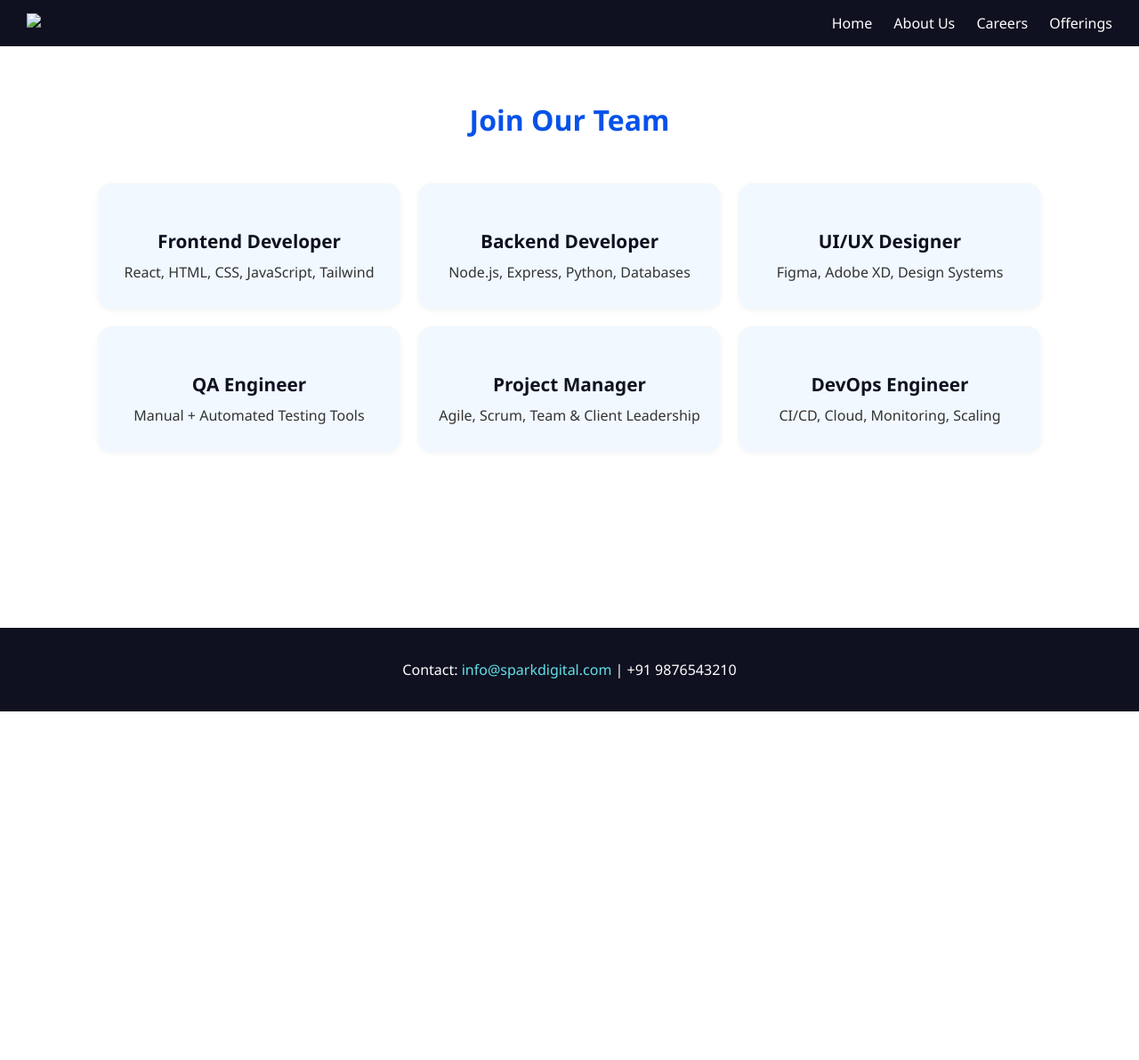
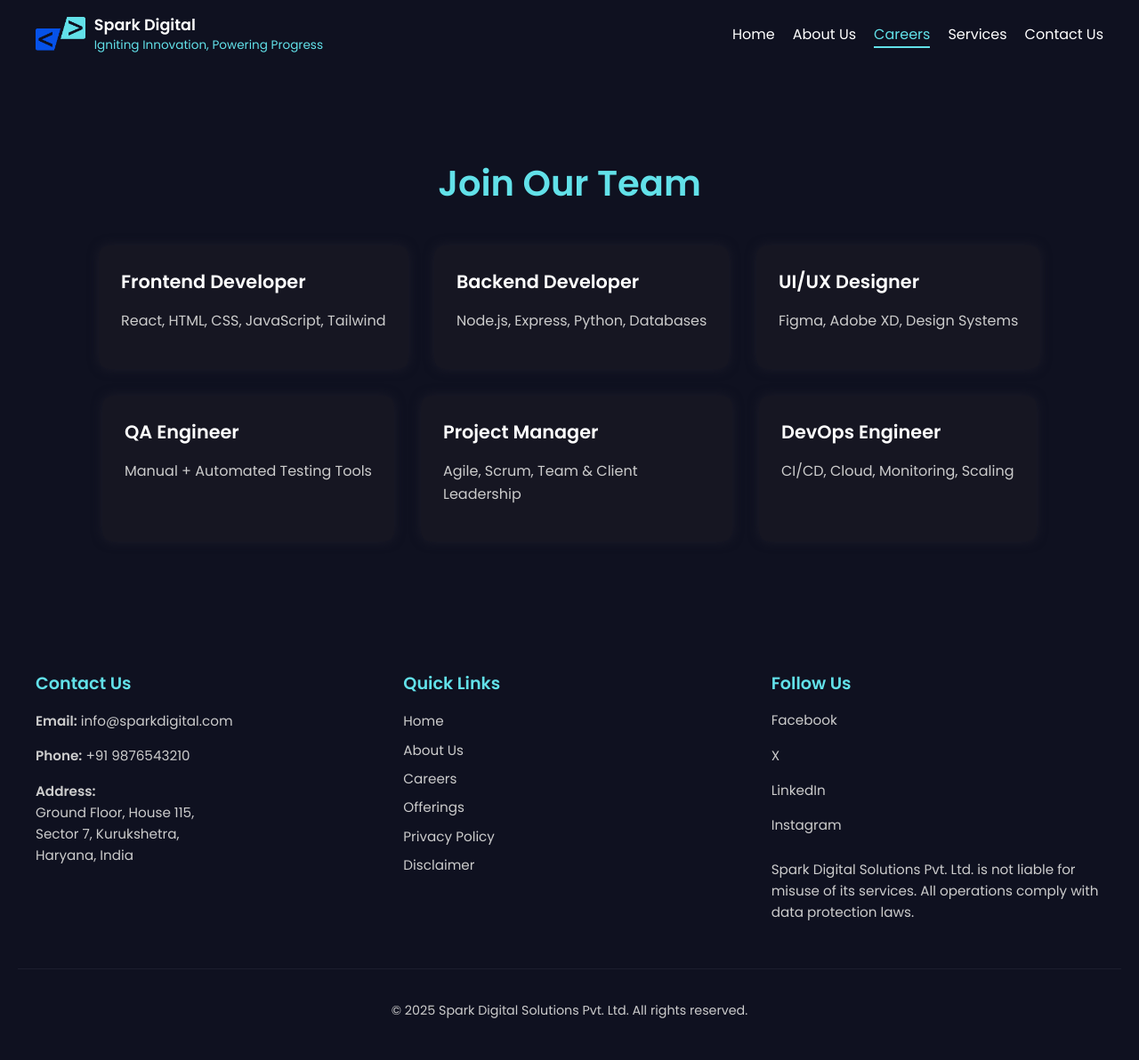
Before and after one commit to ErDevanshgupta/Spark-Digital, a plain HTML site: page careers.html in a window 1280 px wide. Shown: the whole page at 89% size. Before the commit the page ends 800 px from the top, so only its background shows below. Drawn offline with nearby package versions, Linux system fonts and the light colour scheme.

Commit message:
Update careers.html

```diff
--- a/careers.html
+++ b/careers.html
@@ -3,155 +3,378 @@
 <head>
   <meta charset="UTF-8" />
   <meta name="viewport" content="width=device-width, initial-scale=1.0"/>
-  <title>Careers - Spark</title>
+  <title>Careers | Spark Digital Solutions</title>
+  <link href="https://fonts.googleapis.com/css2?family=Poppins:wght@400;600&display=swap" rel="stylesheet" />
+  <link href="https://unpkg.com/aos@2.3.1/dist/aos.css" rel="stylesheet" />
   <style>
+    /* BASE */
 body {
-      font-family: 'Segoe UI', sans-serif;
+  font-family: "Poppins", sans-serif;
   margin: 0;
+  background-color: #0f1120;
+  color: #ffffffcc;
   display: flex;
   flex-direction: column;
   min-height: 100vh;
-      background-color: #ffffff;
-      color: #0f1120;
+}
+
+/* HEADINGS & TEXT */
+h1 {
+  text-align: center;
+  color: #62e1e9;
+  font-size: 2.5rem;
+  margin-top: 40px;
+}
+
+p {
+  font-size: 1.05em;
+  line-height: 1.7;
+  color: #cccccc;
+}
+
+/* NAVBAR */
+header,
+.navbar {
+  background-color: #0f1120 !important;
 }
 
 .navbar {
-      background-color: #0f1120;
   padding: 15px 30px;
+}
+
+.nav-container {
   display: flex;
   justify-content: space-between;
   align-items: center;
+  max-width: 1200px;
+  margin: auto;
+  flex-wrap: wrap;
 }
 
-    .nav-links a {
+.nav-logo {
+  display: flex;
+  align-items: center;
+  gap: 10px;
+  text-decoration: none;
+}
+
+.nav-logo img {
+  height: 40px;
+}
+
+.brand-text {
+  display: flex;
+  flex-direction: column;
+}
+
+.brand-name {
+  color: #ffffff;
+  font-weight: 600;
+  font-size: 1.1em;
+}
+
+.brand-slogan {
+  color: #62e1e9;
+  font-size: 0.85em;
+}
+
+.nav-menu {
+  list-style: none;
+  display: flex;
+  gap: 20px;
+  margin: 0;
+  padding: 0;
+}
+
+.nav-menu li a {
+  position: relative;
   color: white;
-      margin-left: 20px;
   text-decoration: none;
+  font-weight: 500;
   transition: all 0.3s ease;
 }
 
-    .nav-links a:hover {
-      color: #62e1e9;
-      font-size: 1.1em;
+/* Underline animation */
+.nav-menu li a::after {
+  content: "";
+  position: absolute;
+  left: 0;
+  bottom: -4px;
+  width: 0;
+  height: 2px;
+  background-color: #62e1e9;
+  transition: width 0.3s ease;
 }
 
-    main {
-      padding: 40px 20px;
-      flex: 1;
+.nav-menu li a:hover::after,
+.nav-menu li a.active::after {
+  width: 100%;
 }
 
-    h1 {
-      text-align: center;
-      margin-bottom: 30px;
-      color: #0652e9;
+.nav-menu li a:hover,
+.nav-menu li a.active {
+  color: #62e1e9;
 }
 
-    .services-grid {
-      display: flex;
-      justify-content: center;
-      flex-wrap: wrap;
-      gap: 20px;
-      padding: 20px;
-      text-align: center;
+/* MOBILE NAV */
+.menu-icon {
+  display: none;
+  font-size: 1.5em;
+  cursor: pointer;
+  color: white;
 }
 
-    .service-card {
-      flex: 1 1 250px;
-      background-color: #f1f8ff;
-      padding: 30px 20px;
-      border-radius: 16px;
-      box-shadow: 0 2px 6px rgba(0, 0, 0, 0.05);
-      transition: transform 0.3s ease;
-      max-width: 300px;
+#menu-toggle {
+  display: none;
 }
 
-    .service-card:hover {
-      transform: scale(1.03);
-      background-color: #e7f3ff;
+/* RESPONSIVE NAV */
+@media (max-width: 768px) {
+  .nav-menu {
+    display: none;
+    flex-direction: column;
+    width: 100%;
+    background-color: #0f1120;
+    margin-top: 10px;
+    padding: 10px 0;
   }
 
-    .service-card h3 {
-      color: #0f1120;
-      font-size: 1.3em;
+  #menu-toggle:checked + .menu-icon + .nav-menu {
+    display: flex;
+  }
+
+  .menu-icon {
+    display: block;
+  }
+}
+
+/* MAIN CONTENT */
+main {
+  padding: 60px 20px;
+  flex: 1;
+  max-width: 1200px;
+  margin: auto;
+}
+
+/* JOBS GRID */
+.jobs-grid {
+  display: flex;
+  flex-wrap: wrap;
+  gap: 30px;
+  justify-content: center;
+  margin-top: 40px;
+}
+
+.job-card {
+  background: #161622;
+  padding: 25px;
+  border-radius: 12px;
+  max-width: 300px;
+  box-shadow: 0 0 12px #1c1c29;
+  transition: transform 0.3s ease, box-shadow 0.3s ease;
+}
+
+.job-card:hover {
+  transform: translateY(-5px);
+  box-shadow: 0 4px 20px #62e1e980;
+}
+
+.job-card h3 {
+  margin-top: 0;
+  font-size: 1.3rem;
+  color: #ffffff;
   margin-bottom: 10px;
 }
 
-    .service-card p {
-      color: #333;
-      font-size: 1em;
+.job-card p {
+  font-size: 1rem;
+  color: #cccccc;
+  line-height: 1.6;
+}
+
+/* FOOTER */
+.site-footer {
+  background: #0f1120;
+  color: #f0f0f0;
+  padding: 60px 20px 30px;
+  font-family: "Poppins", sans-serif;
+  margin-top: auto;
+}
+
+.footer-grid {
+  display: grid;
+  grid-template-columns: repeat(auto-fit, minmax(260px, 1fr));
+  gap: 40px;
+  max-width: 1200px;
   margin: 0 auto;
 }
 
-    footer {
-      background-color: #0f1120;
-      color: white;
-      text-align: center;
-      padding: 20px;
-      margin-top: auto;
+.footer-block h4 {
+  font-size: 1.2rem;
+  color: #62e1e9;
+  margin-bottom: 15px;
 }
 
-    footer a {
-      color: #62e1e9;
+.footer-block p,
+.footer-block a,
+.footer-block li {
+  font-size: 0.95rem;
+  line-height: 1.6;
+  color: #ccc;
+  margin-bottom: 10px;
   text-decoration: none;
 }
 
-    .logo img {
-      height: 40px;
+.footer-block a:hover {
+  color: #62e1e9;
+  text-decoration: underline;
 }
 
+.footer-links {
+  list-style: none;
+  padding: 0;
+}
+
+.footer-links li {
+  margin-bottom: 8px;
+}
+
+.social-row {
+  display: flex;
+  flex-direction: column;
+  gap: 5px;
+}
+
+.social-row a {
+  display: flex;
+  align-items: center;
+  color: #ccc;
+  text-decoration: none;
+  font-size: 0.95rem;
+}
+
+.disclaimer {
+  margin-top: 15px;
+  font-size: 0.85rem;
+  color: #aaa;
+  line-height: 1.4;
+}
+
+.footer-bottom {
+  border-top: 1px solid #1c1e2e;
+  text-align: center;
+  padding-top: 20px;
+  margin-top: 40px;
+  font-size: 0.85rem;
+  color: #888;
+}
+
+/* RESPONSIVE JOB GRID */
 @media (max-width: 768px) {
-      .services-grid {
+  .jobs-grid {
     flex-direction: column;
     align-items: center;
   }
 }
+
   </style>
 </head>
 <body>
-  <header class="navbar">
-    <div class="logo">
-      <img src="./assets/Logo_T.png" alt="Logo" />
+  <!-- NAVIGATION -->
+  <header data-aos="fade-down">
+    <nav class="navbar">
+      <div class="nav-container">
+        <a href="index.html" class="nav-logo">
+          <img src="./assets/LOGO1.png" alt="Spark Logo" />
+          <div class="brand-text">
+            <span class="brand-name">Spark Digital</span>
+            <span class="brand-slogan">Igniting Innovation, Powering Progress</span>
           </div>
-    <nav class="nav-links">
-      <a href="index.html">Home</a>
-      <a href="about.html">About Us</a>
-      <a href="careers.html">Careers</a>
-      <a href="offerings.html">Offerings</a>
+        </a>
+        <ul class="nav-menu">
+          <li><a href="index.html">Home</a></li>
+          <li><a href="about.html">About Us</a></li>
+          <li><a href="careers.html" class="active">Careers</a></li>
+          <li><a href="offerings.html">Services</a></li>
+          <li><a href="contact.html">Contact Us</a></li>
+        </ul>
+      </div>
     </nav>
   </header>
 
+  <!-- CAREER CONTENT -->
   <main>
-    <h1>Join Our Team</h1>
-    <div class="services-grid">
-      <div class="service-card">
+    <h1 data-aos="fade-up">Join Our Team</h1>
+    <div class="jobs-grid">
+      <div class="job-card" data-aos="zoom-in" data-aos-delay="100">
         <h3>Frontend Developer</h3>
         <p>React, HTML, CSS, JavaScript, Tailwind</p>
       </div>
-      <div class="service-card">
+      <div class="job-card" data-aos="zoom-in" data-aos-delay="200">
         <h3>Backend Developer</h3>
         <p>Node.js, Express, Python, Databases</p>
       </div>
-      <div class="service-card">
+      <div class="job-card" data-aos="zoom-in" data-aos-delay="300">
         <h3>UI/UX Designer</h3>
         <p>Figma, Adobe XD, Design Systems</p>
       </div>
-      <div class="service-card">
+      <div class="job-card" data-aos="zoom-in" data-aos-delay="400">
         <h3>QA Engineer</h3>
         <p>Manual + Automated Testing Tools</p>
       </div>
-      <div class="service-card">
+      <div class="job-card" data-aos="zoom-in" data-aos-delay="500">
         <h3>Project Manager</h3>
         <p>Agile, Scrum, Team & Client Leadership</p>
       </div>
-      <div class="service-card">
+      <div class="job-card" data-aos="zoom-in" data-aos-delay="600">
         <h3>DevOps Engineer</h3>
         <p>CI/CD, Cloud, Monitoring, Scaling</p>
       </div>
     </div>
   </main>
 
-  <footer>
-    <p>Contact: <a href="mailto:info@sparkdigital.com">info@sparkdigital.com</a> | +91 9876543210</p>
+  <!-- FOOTER -->
+  <footer class="site-footer" data-aos="fade-up" data-aos-delay="200">
+    <div class="footer-grid">
+      <div class="footer-block">
+        <h4>Contact Us</h4>
+        <p><strong>Email:</strong> <a href="mailto:info@sparkdigital.com">info@sparkdigital.com</a></p>
+        <p><strong>Phone:</strong> +91 9876543210</p>
+        <p><strong>Address:</strong><br />Ground Floor, House 115,<br />Sector 7, Kurukshetra,<br />Haryana, India</p>
+      </div>
+      <div class="footer-block">
+        <h4>Quick Links</h4>
+        <ul class="footer-links">
+          <li><a href="index.html">Home</a></li>
+          <li><a href="about.html">About Us</a></li>
+          <li><a href="careers.html">Careers</a></li>
+          <li><a href="offerings.html">Offerings</a></li>
+          <li><a href="#">Privacy Policy</a></li>
+          <li><a href="#">Disclaimer</a></li>
+        </ul>
+      </div>
+      <div class="footer-block">
+        <h4>Follow Us</h4>
+        <div class="social-row">
+          <a href="#">Facebook</a>
+          <a href="#">X</a>
+          <a href="#">LinkedIn</a>
+          <a href="#">Instagram</a>
+        </div>
+        <p class="disclaimer">
+          Spark Digital Solutions Pvt. Ltd. is not liable for misuse of its services. All operations comply with data protection laws.
+        </p>
+      </div>
+    </div>
+    <div class="footer-bottom">
+      <p>© 2025 Spark Digital Solutions Pvt. Ltd. All rights reserved.</p>
+    </div>
   </footer>
+
+  <!-- AOS Scripts -->
+  <script src="https://unpkg.com/aos@2.3.1/dist/aos.js"></script>
+  <script>
+    AOS.init({ duration: 800 });
+  </script>
 </body>
 </html>
```
Lines whose indentation alone changed are shown as unchanged.
